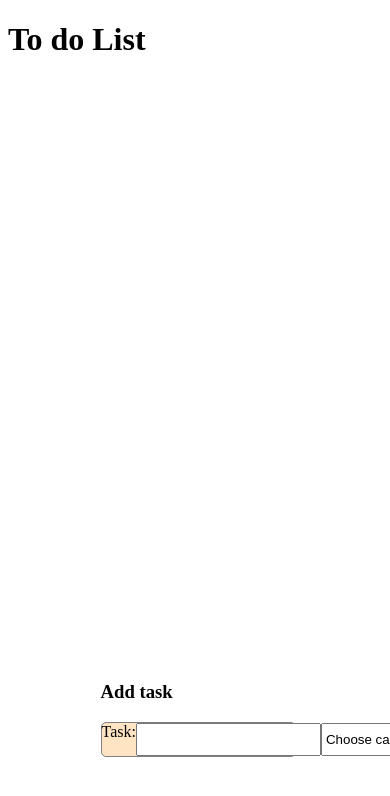
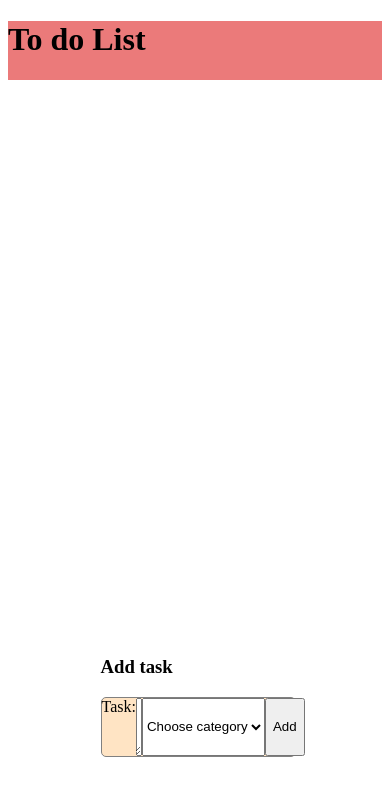
Before and after one commit to danielgamliel/to-do-list, a React (Create React App) app: page / in a window 390 px wide. Shown: the top 796 px of the page. Built offline with nearby package versions, Linux system fonts and the light colour scheme.

Commit message:
bugs/multiples-addes-&-long-words-break

```diff
--- a/src/App.css
+++ b/src/App.css
@@ -1,5 +1,5 @@
 .app {
-    height: 800px;
+    height: fit-content;
 }
 
 .task-list {
@@ -20,7 +20,7 @@
 
 .task-create form {
     width: 100%;
-    height: 35px;
+    height: 60px;
     display: flex;
     flex-direction: row;
     justify-content: space-evenly;
@@ -30,12 +30,35 @@
     background-color: bisque;
 }
 
+@media (max-width:1000px) {
+    .app {
+        height: fit-content;
+        justify-content: center;
+        align-items: center;
+    }
+
+    .task-list {
+        display: grid;
+        grid-template-columns: 1fr 1fr;
+    }
+
+}
+
 @media (max-width:720px) {
+    .app {
+        height: fit-content;
+        background: #eb7a7a;
+        justify-content: center;
+        align-items: center;
+    }
+
     .task-list {
         display: grid;
         grid-template-columns: 1fr;
-        column-gap: 15px;
-        row-gap: 20px;
+    }
+
+    .task-show {
+        background-color: #0d70ea;
     }
 }
 
@@ -49,6 +72,7 @@
     margin-bottom: 25%;
     animation: fadeIn 1.3s;
     position: relative;
+    text-overflow: clip
 }
 
 @keyframes fadeIn {
--- a/src/components/TaskCreate.js
+++ b/src/components/TaskCreate.js
@@ -8,15 +8,22 @@ function TaskCreate({ action,task, onCreate, onEdit }) {
   let inputText = action==='edit'? task.title:'';
   let textTilte= action==='edit'? 'Edit':'Add task';
   let textBtn= action==='edit'? 'Save':'Add'
-  let inputType = <input  name={'taskInt'} defaultValue={inputText}  onChange={handleChange} />
+  let inputType = <textarea  name={'taskInt'} defaultValue={inputText}  onChange={handleChange}  />
   let style = action==='create'? 'task-create':'task-edit';
+
+  const handleLongText = longText => longText.match(/.{1,17}/g).join("\n")
+
 
   const handleSubmit = (e) => { e.preventDefault();
       let taskText = values.taskInt ?? task.title
       let taskCategory = values.category ?? task.category
-    if(taskText.length > 2 && taskCategory!==''){
-      action==='create'? onCreate( taskText, taskCategory) : onEdit(task.id,taskText ,taskCategory)
-      e.target.reset()}};
+      taskText = taskText.length> 16 ? handleLongText(taskText) : taskText
+    if(taskText.length > 2 &&taskCategory!==''){
+      action==='create'? onCreate( taskText, taskCategory) : onEdit(task.id, taskText, taskCategory)
+      setValues({})
+      e.target.reset()
+    }
+    };
 
   return (
     <div className={style} >
--- a/src/components/TaskShow.js
+++ b/src/components/TaskShow.js
@@ -10,7 +10,6 @@ function TaskShow({ task, onDelete, onEdit }) {
      onEdit(id, newTitle,newCategory );
     setShowEdit((prev)=>!prev);
   };
-
   let content = <><h3 >{task.title}</h3> <h5>({task.category})</h5></>;
   if (showEdit) content = <TaskCreate action={'edit'} onEdit={handleSubmit} task={task} />
 
```
